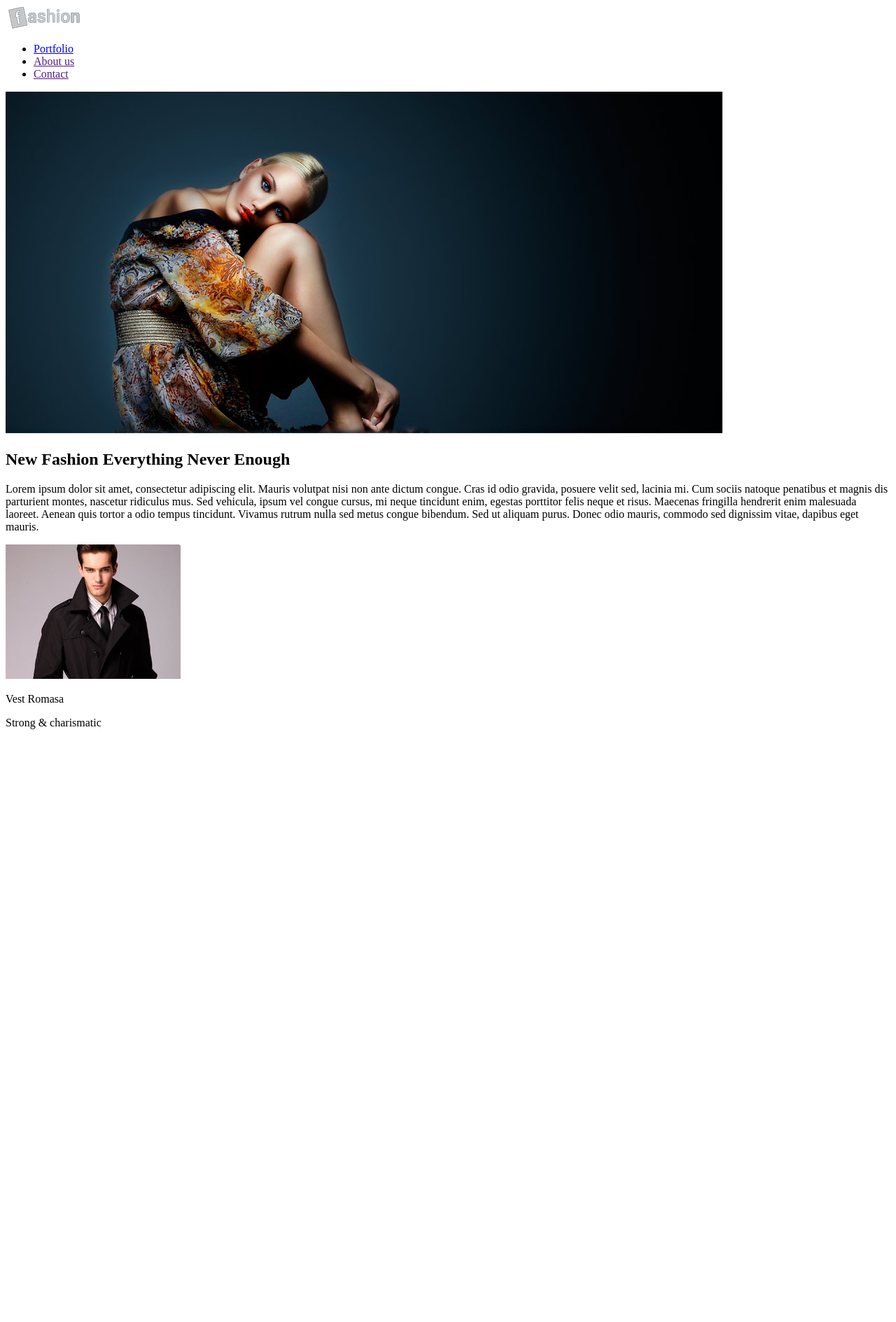
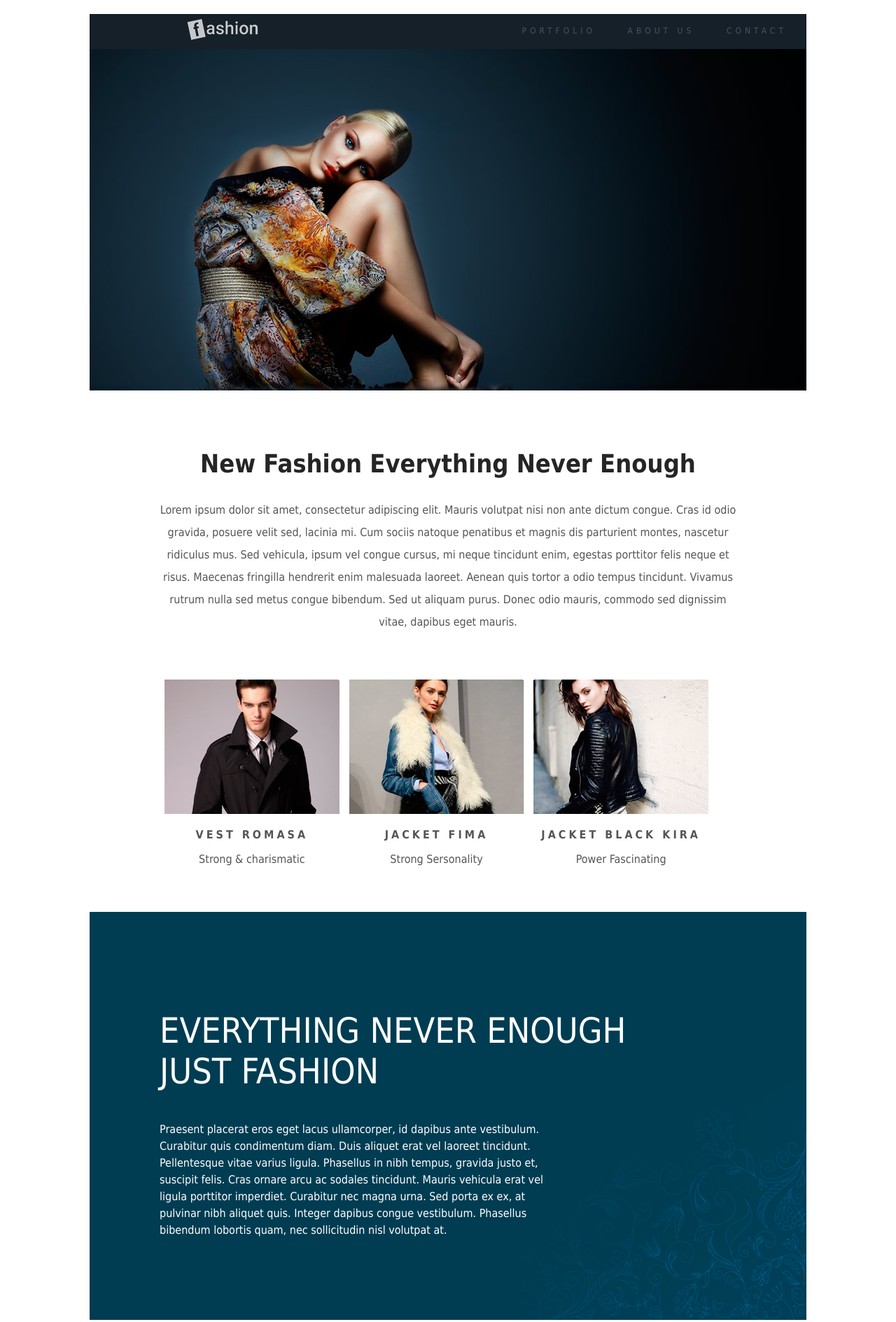
Before and after one commit to locerj/html-css-js, a plain HTML site: page Seção4-mais sobre visual - parte 2/ProjetoFashion_correção/index.html in a window 1280 px wide. Shown: the top 1889 px of the page at 70% size. Before the commit the page ends 1058 px from the top, so only its background shows below. Drawn offline with Linux system fonts and the light colour scheme.

Commit message:
correção do projeto Fashion

```diff
--- /dev/null
+++ b/Seção4-mais sobre visual - parte 2/ProjetoFashion_correção/css/estilo.css
@@ -0,0 +1,135 @@
+body {
+    font-family: Tahoma, arial, sans-serif;
+    margin: 0;
+    padding: 0;
+}
+
+#principal {
+    width: 1024px;
+    margin: 20px auto;
+}
+
+.header-top {
+    height: 50px;
+    background-color: #162028;
+    position: relative;
+}
+
+.logotipo {
+    margin: 5px 0 0 135px;
+}
+
+.header-nav {
+    position: absolute;
+    top: 0;
+    right: 0;
+    height: 100%;
+}
+.header-nav ul{margin: 0; padding: 0;}
+.header-nav li {
+    list-style: none;
+    display: inline-block;
+    margin:0 15px 0 0;
+    padding: 13px;
+}
+
+.header-nav a {
+    color: #425564;
+    text-decoration: none;
+    text-transform: uppercase;
+    font-size: 12px;
+    letter-spacing: 5px;
+    transition: color 0.3s linear;
+}
+
+.header-nav a:hover {
+    color: #fff;
+}
+
+.portfolio {
+    padding: 50px 100px;
+    text-align: center;
+}
+
+.portfolio h1 {
+    font-size: 36px;
+    color: #252525;
+}
+
+.portfolio p {
+    font-size: 16px;
+    line-height: 2;
+    color: #555;
+}
+
+.gallery {
+    color: #555;
+    padding: 0 100px 50px 100px;
+    overflow: auto;
+}
+
+.gallery-card {
+    width: 32%;
+    float: left;
+    text-align: center;
+}
+
+.gallery-title {
+    text-transform: uppercase;
+    letter-spacing: 4px;
+    font-size: 16px;
+    font-weight: bold;
+}
+
+.about {
+    background-color: #003d52;
+    padding: 100px;
+    color: #fff;
+    background-image: url(../imagens/bg_detalhe.png);
+    background-repeat: no-repeat;
+    background-position: right bottom;
+}
+
+.about h2 {
+    text-transform: uppercase;
+    font-size: 50px;
+    font-weight: normal;
+}
+
+.about p {
+    line-height: 1.5;
+    width: 70%;
+}
+
+#contact {
+    margin: 50px 0;
+}
+
+#contact address {
+    color: #143f52;
+    text-transform: uppercase;
+    font-size: 26px;
+    font-style: normal;
+    text-align: center;
+    font-weight: bold;
+}
+
+.maps {
+    width: 100%;
+    height: 450px;
+    margin-top: 15px;
+}
+
+.maps iframe {
+    width: 100%;
+}
+
+.rodape {
+    background-color: #0b121f;
+    padding: 25px;
+    font-size: 12px;
+    color: #6f8597;
+    letter-spacing: 5px;
+    text-align: center;
+    margin-top: 70px;
+}
--- a/Seção4-mais sobre visual - parte 2/ProjetoFashion_correção/index.html
+++ b/Seção4-mais sobre visual - parte 2/ProjetoFashion_correção/index.html
@@ -7,11 +7,12 @@
         <meta name="author" content="Daniel">
         <meta name="description" content="descrição bacanuda">
         <meta name="keywords" content="html5, tecnologia">
+        <link rel="stylesheet" href="css/estilo.css">
     </head>
     <body>
         <div id="principal">
             <header class="header-top">
-                <img src="imagens/logo.png" alt="logotipo Fashion">
+                <img class="logotipo" src="imagens/logo.png" alt="logotipo Fashion">
                 <nav class="header-nav">
                     <ul>
                         <li><a href="#">Portfolio</a></li>
@@ -30,9 +31,42 @@
                 <article class="gallery-card">
                     <img src="imagens/modelo1.jpg" alt="modelo masculino com sobre tudo">
                     <p class="gallery-title">Vest Romasa</p>
-                    <p class="gallery-text">Strong & charismatic</p>
+                    <p class="gallery-text">Strong &amp; charismatic</p>
+                </article>
+
+                <article class="gallery-card">
+                    <img src="imagens/modelo2.jpg" alt="modelo feminina com casaco de pelos">
+                        <p class="gallery-title">Jacket Fima</p>
+                        <p class="gallery-text">Strong Sersonality</p>
+                </article>
+
+                <article class="gallery-card">
+                    <img src="imagens/modelo3.jpg" alt="modelo feminina com casaco">
+                        <p class="gallery-title">Jacket Black Kira</p>
+                        <p class="gallery-text">Power Fascinating</p>
                 </article>
             </section>
+
+            <article class="about">
+                <h2>Everything Never Enough </br>Just Fashion</h2>
+                <p>Praesent placerat eros eget lacus ullamcorper, id dapibus ante vestibulum. Curabitur quis condimentum diam. Duis aliquet erat vel laoreet tincidunt. Pellentesque vitae varius ligula. Phasellus in nibh tempus, gravida justo et, suscipit felis. Cras ornare arcu ac sodales tincidunt. Mauris vehicula erat vel ligula porttitor imperdiet. Curabitur nec magna urna. Sed porta ex ex, at pulvinar nibh aliquet quis. Integer dapibus congue vestibulum. Phasellus bibendum lobortis quam, nec sollicitudin nisl volutpat at.
+                </p>
+            </article>
+
+            <div id="contact">
+                <address>
+                    Call me now for design
+                    </br>012-1234-4567
+                </address>
+            </div>
+
+            <div class="map">
+                <iframe src="https://www.google.com/maps/embed?pb=!1m18!1m12!1m3!1d14030.550784432156!2d-52.8230602222521!3d-28.46033607599721!2m3!1f0!2f0!3f0!3m2!1i1024!2i768!4f13.1!3m3!1m2!1s0x94fd493c92d28c8f%3A0x6ff21ca741cec0c8!2sN%C3%A3o-Me-Toque%2C%20RS%2C%2099470-000!5e0!3m2!1spt-BR!2sbr!4v1678714266263!5m2!1spt-BR!2sbr" width="100%" height="450" style="border:0;" allowfullscreen="" loading="lazy" referrerpolicy="no-referrer-when-downgrade"></iframe>
+            </div>
+
+            <footer class="rodape">
+                <p>Copyright &copy; fastfashion.com</p>
+            </footer>
         </div>
     </body>
 </html>
```
